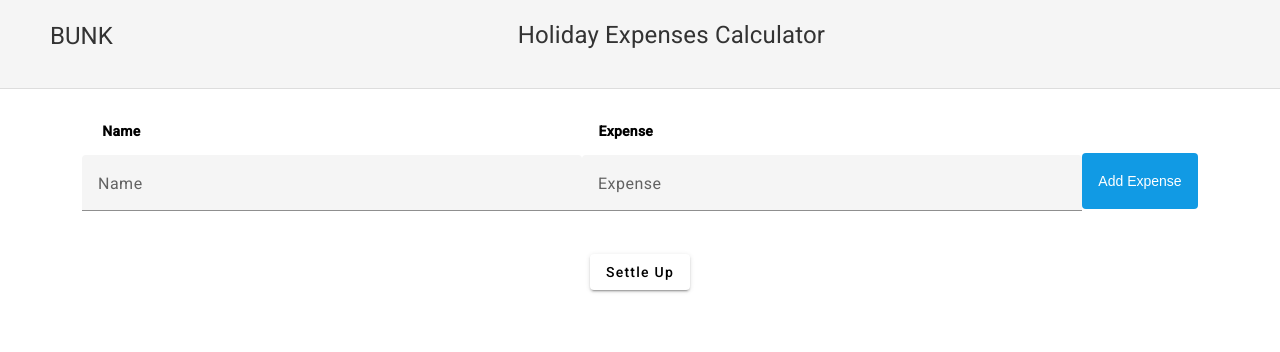
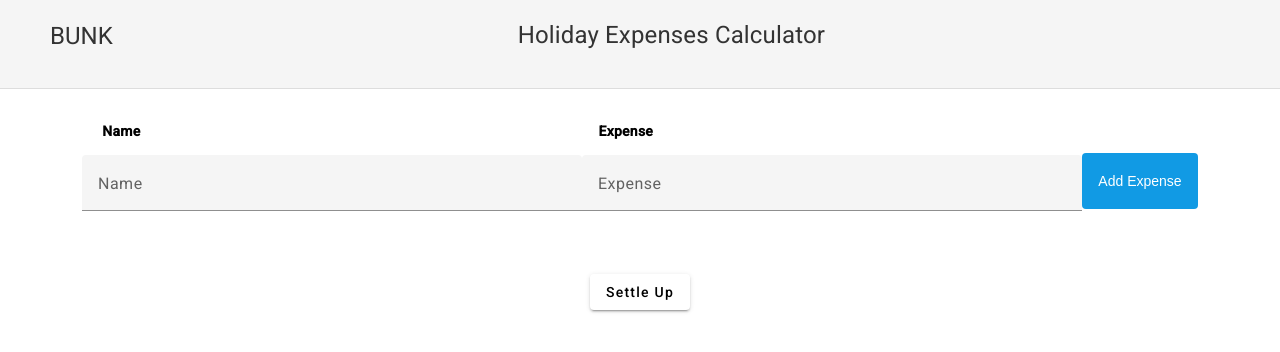
Before and after one commit to vicodevv/bunk-dev-test-solution, an Angular app in the folder client/: page / in a window 1280 px wide. Shown: the top 352 px of the page. Built offline with nearby package versions, Linux system fonts and the light colour scheme.

Commit message:
Fix: Updated UI

```diff
--- a/client/src/app/components/settle-up/settle-up.component.html
+++ b/client/src/app/components/settle-up/settle-up.component.html
@@ -1,4 +1,4 @@
-<div>
+<div class="settle-up__container">
   <button mat-raised-button color="danger" (click)="settleUp()">Settle Up</button>
 </div>
 
--- a/client/src/app/components/settle-up/settle-up.component.scss
+++ b/client/src/app/components/settle-up/settle-up.component.scss
@@ -1,3 +1,11 @@
+.settle-up__container {
+  display: flex;
+  flex-direction: column;
+  align-items: center;
+  justify-content: center;
+  margin-top: 20px;
+  margin-bottom: 20px;
+}
 button {
   margin-bottom: 8px;
 }
```
